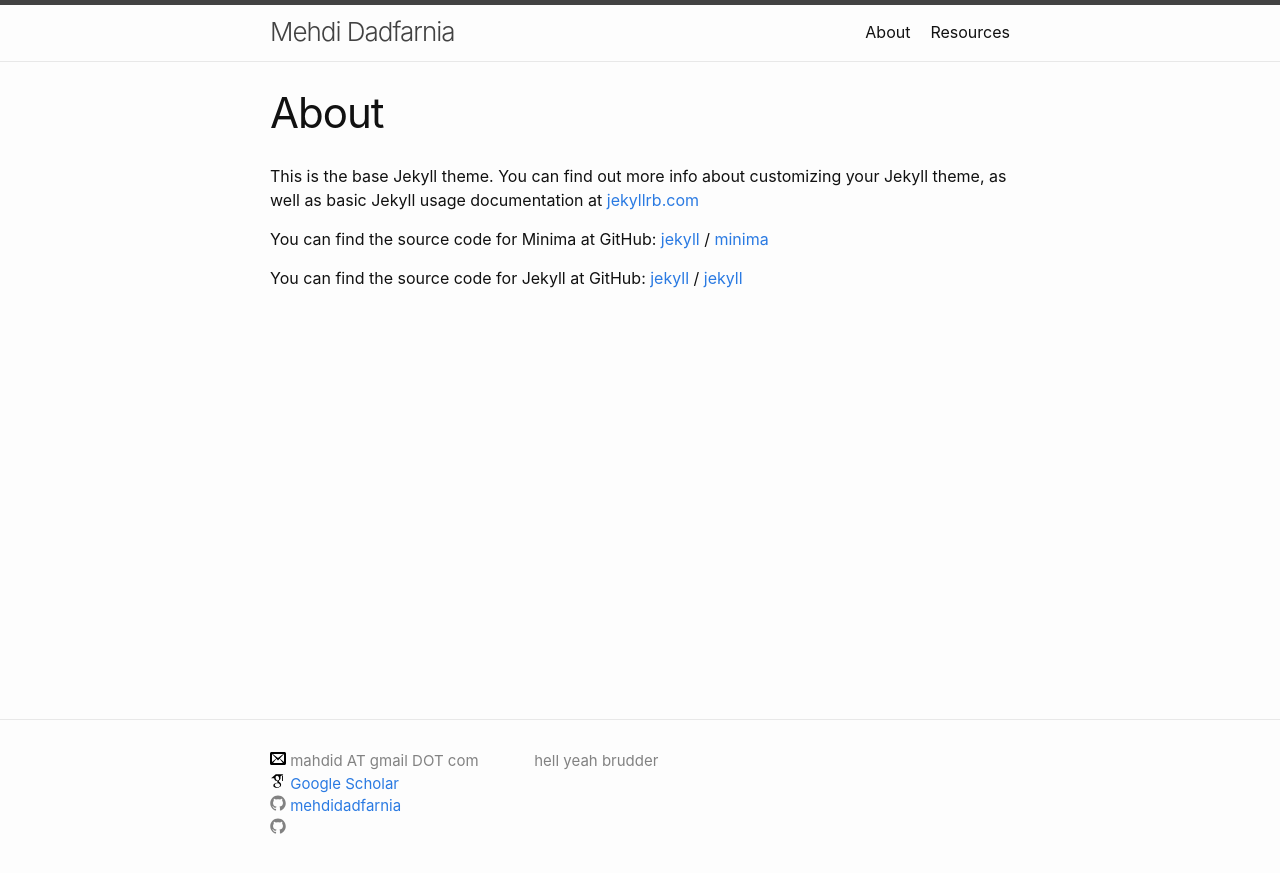
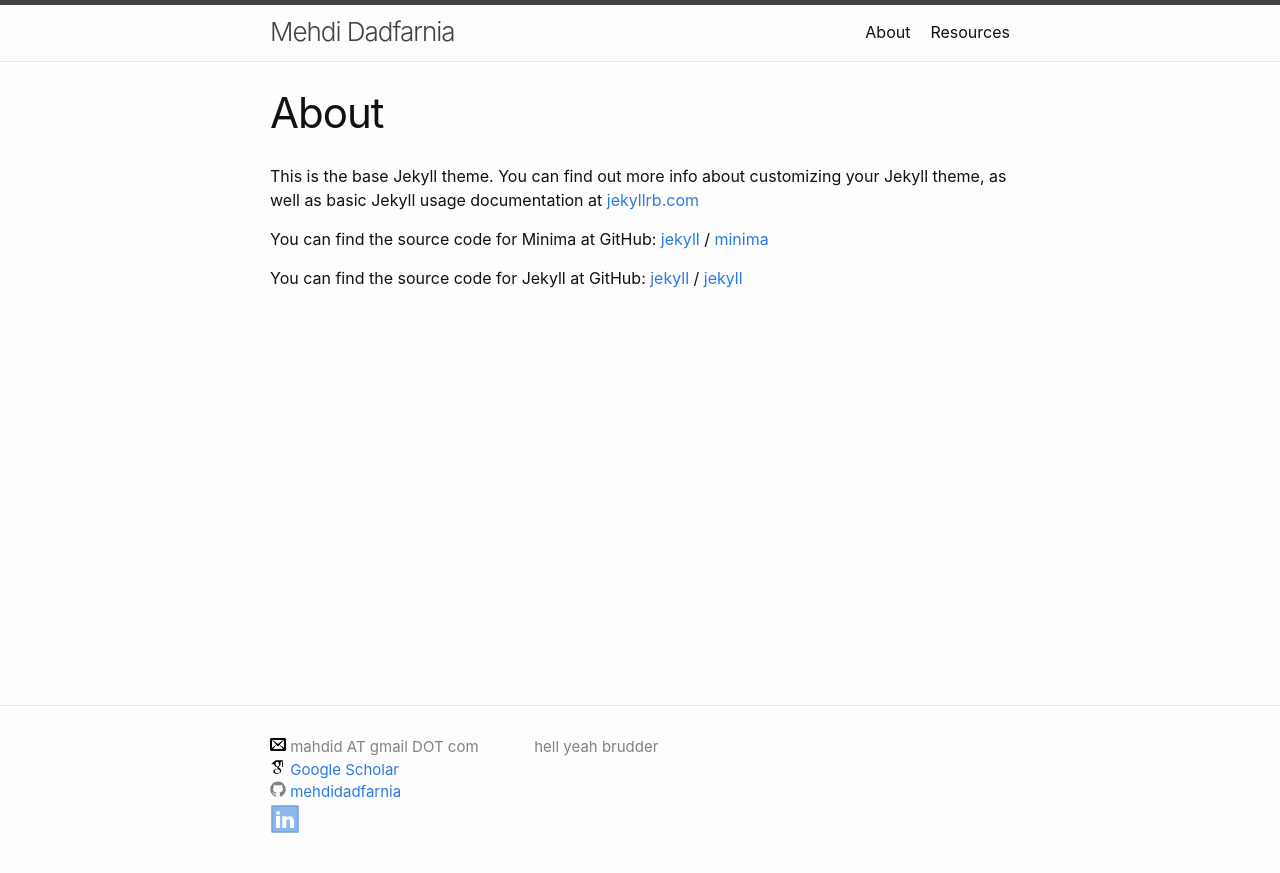
Before and after one commit to mehdidadfarnia/mehdidadfarnia.github.io, a Jekyll site: the page built from about.markdown, in a window 1280 px wide. Shown: the top 873 px of the page. Built offline with Jekyll 4.4.1, drawn with Linux system fonts in a browser that asks for light colours.

Commit message:
Update footer.html

```diff
--- a/_includes/footer.html
+++ b/_includes/footer.html
@@ -27,7 +27,7 @@
 
           {%- if site.linkedin -%}
           <li>
-            <a href="{{ site.linkedin }}">  <span class="icon icon--linkedin"> {% include icon-github.svg %}</span>    <span class="username">{{LinkedIn}}</span> </a>
+            <a href="{{ site.linkedin }}">  <span class="icon icon--linkedin"> {% include icon-linkedin.svg %}</span>    <span class="username">{{LinkedIn}}</span> </a>
           </li>
           {%- endif -%}
 
```
